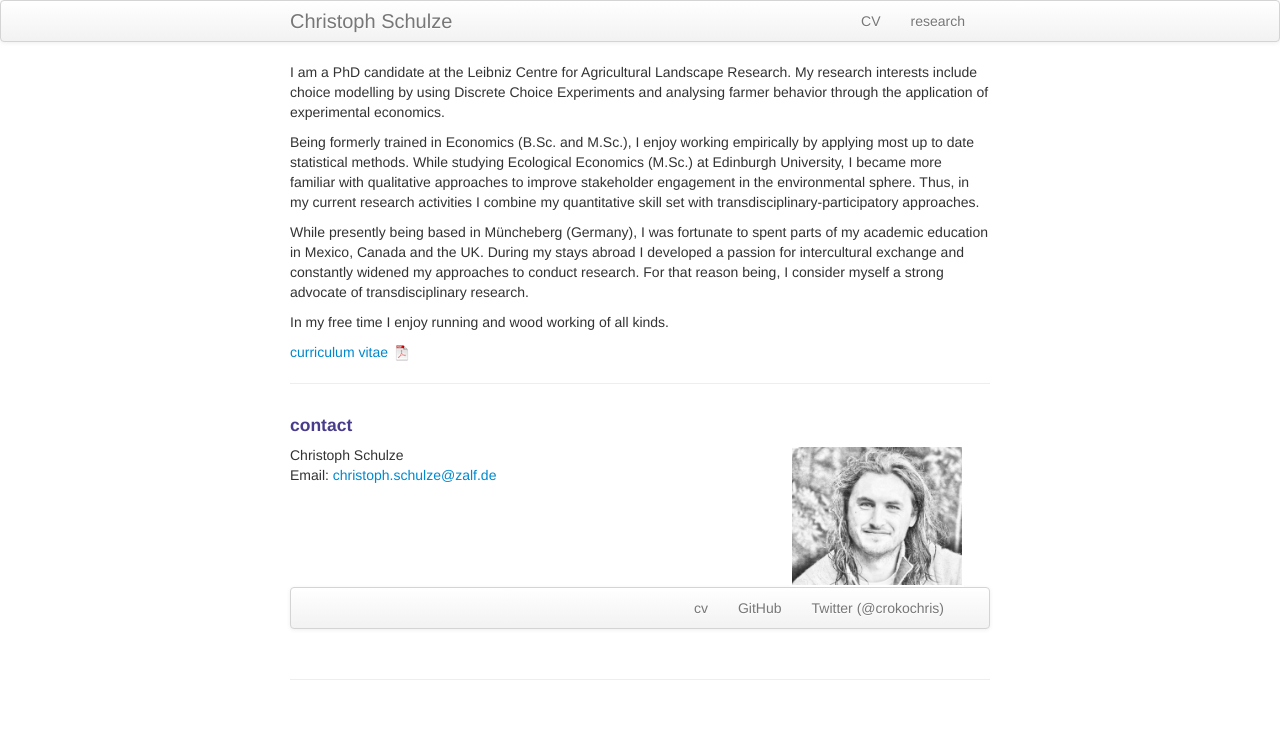
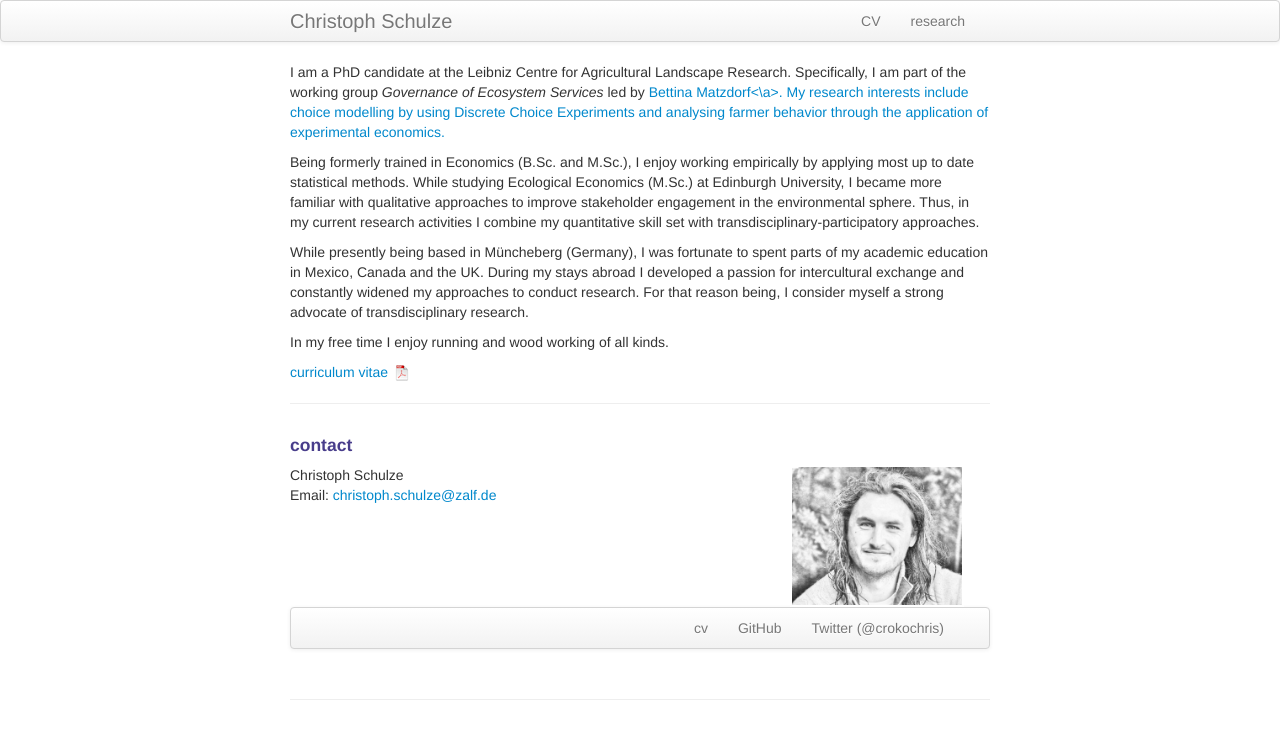
Before and after one commit to crokology/crokology.github.io, a Jekyll site: the page built from index.md, in a window 1280 px wide. Shown: the top 739 px of the page. Built offline with Jekyll 4.4.1, drawn with Linux system fonts in a browser that asks for light colours.

Commit message:
Update index.md

```diff
--- a/index.md
+++ b/index.md
@@ -5,7 +5,7 @@ description: Christoph Schulze is a PhD candidate at Leibniz University Hannover
 keywords: Discrete Choice Experiments, Ecological Economics, Ecosystem Services, Behavioral Economics
 ---
 
-I am a PhD candidate at the Leibniz Centre for Agricultural Landscape Research. My research interests include choice modelling by using Discrete Choice Experiments and analysing farmer behavior through the application of experimental economics.
+I am a PhD candidate at the Leibniz Centre for Agricultural Landscape Research. Specifically, I am part of the working group *Governance of Ecosystem Services* led by <a href="https://www.umwelt.uni-hannover.de/matzdorf0.html?&no_cache=1&L=1">Bettina Matzdorf<\a>. My research interests include choice modelling by using Discrete Choice Experiments and analysing farmer behavior through the application of experimental economics.
 
 Being formerly trained in Economics (B.Sc. and M.Sc.), I enjoy working empirically by applying most up to date statistical methods. While studying Ecological Economics (M.Sc.) at Edinburgh University, I became more familiar with qualitative approaches to improve stakeholder engagement in the environmental sphere. Thus, in my current research activities I combine my quantitative skill set with transdisciplinary-participatory approaches.
 
```
